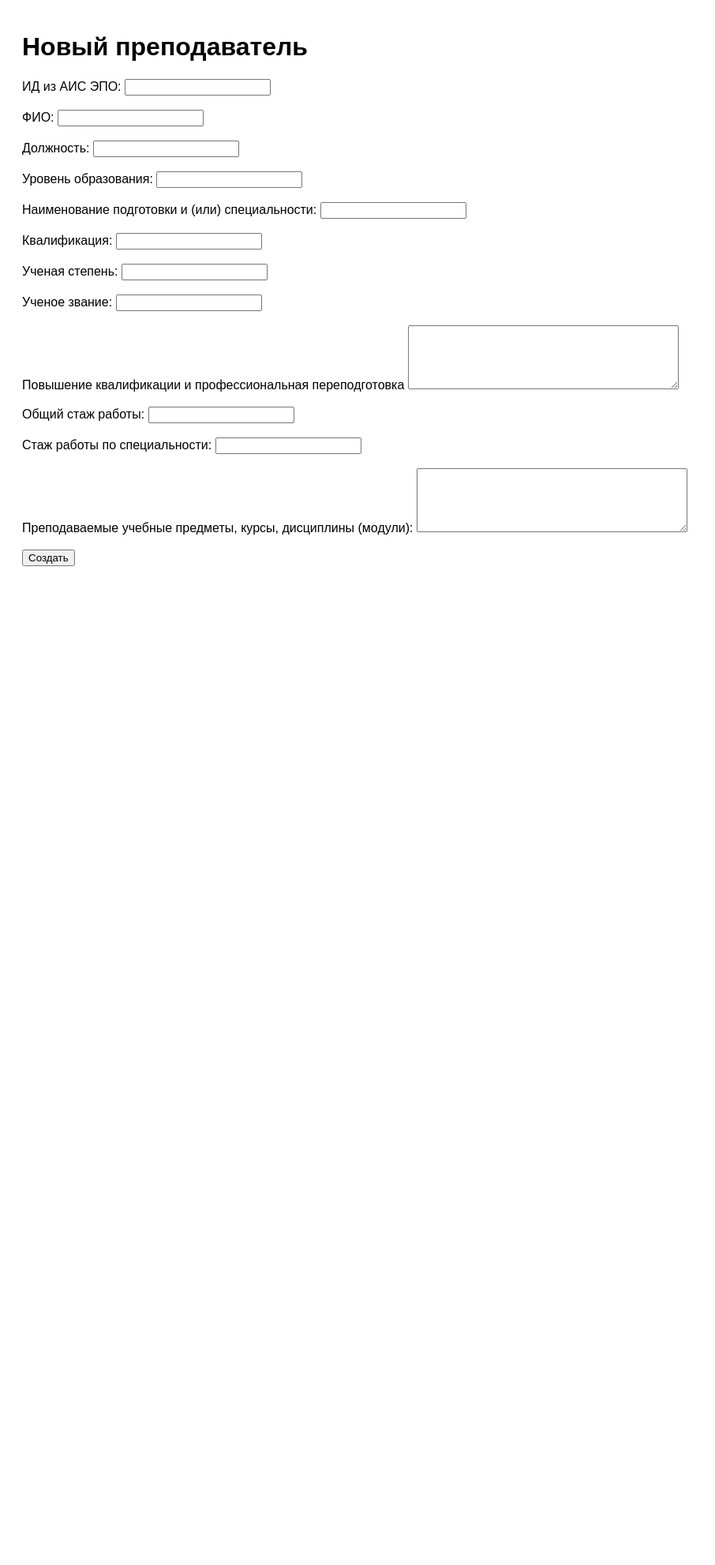
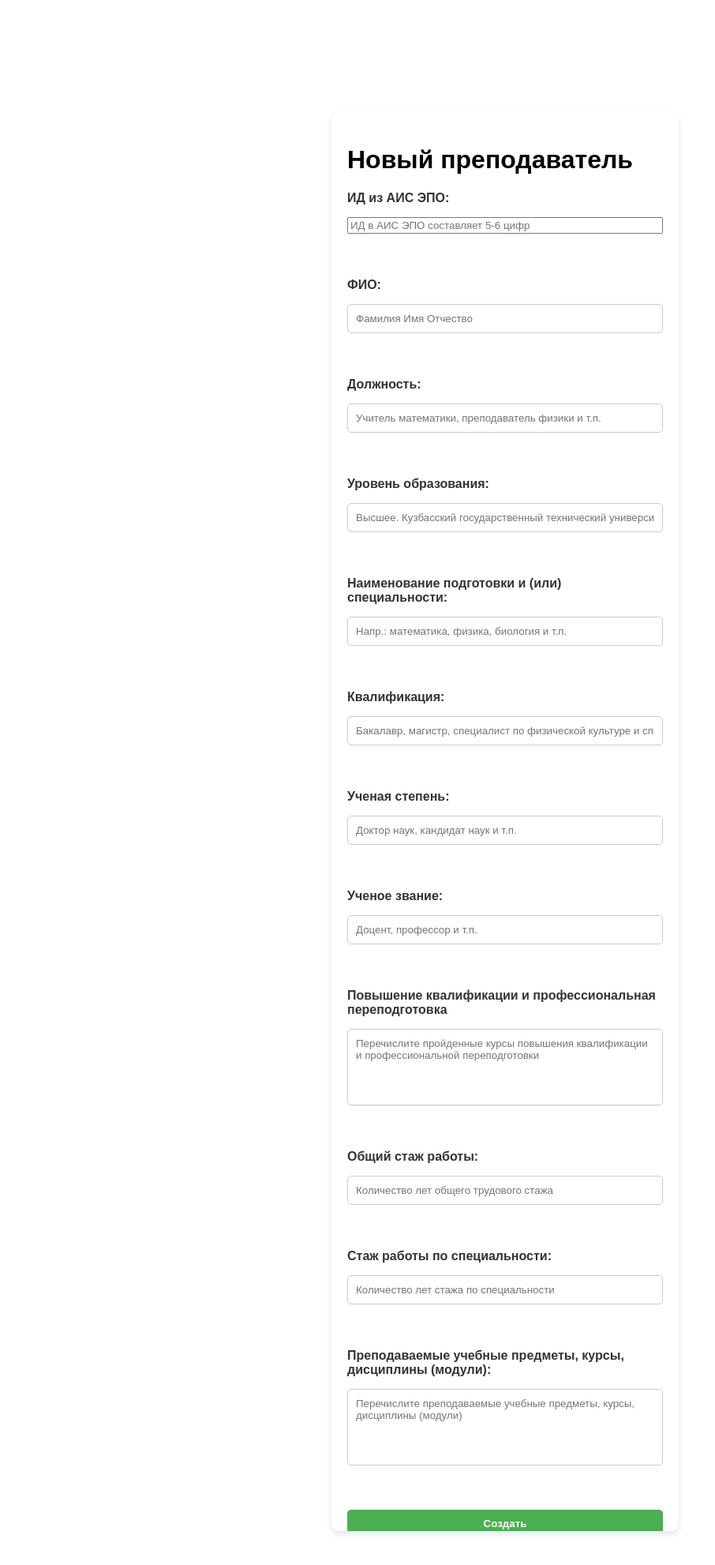
Before and after one commit to cotovieur/kuztagis_employees, a Flask app: page /add in a window 1280 px wide. Shown: the part 46-2028 px from the top of the page at 79% size, without its empty margins (0-906 px from the left). Run offline with Flask 3, Linux system fonts and the light colour scheme.

Commit message:
+style.css
many decorations, scrolling, popup style of worker adding and editing

```diff
--- /dev/null
+++ b/static/css/style.css
@@ -0,0 +1,287 @@
+    body {
+        font-family: Arial, sans-serif;
+        overflow:hidden;
+    }
+    nav {
+        background-color: #f8f8f8;
+        padding: 10px;
+    }
+    nav a {
+        margin-right: 15px;
+    }
+    .content {
+        height: 90vh;
+        overflow-y: auto;
+        padding: 20px;
+    }
+    .scrollable{
+        margin:5px;
+        width: 50%;
+        height:100vh;
+        overflow-y: auto;
+        scrollbar-width: none;
+        max-height: calc(80vh - 20px);
+    }
+    .scrollable::after {
+        content: "";
+        position: absolute;
+        bottom: 0;
+        left: 0;
+        width: 100%;
+        height: 100px; /* Высота градиента */
+        background-image: linear-gradient(
+            to bottom,
+            rgba(255, 255, 255, 0),
+            rgba(255, 255, 255, 1)
+        );
+        pointer-events: none;
+        z-index: 1;
+    }
+
+    /* Состояние без градиента */
+    .no-gradient::after {
+        display: none;
+    }
+    .worker{
+        display: inline-grid;
+        cursor: grab;
+        font-size: 11pt;
+        margin-top: 5px;
+        padding: 7px 7px;
+        border-radius: 10px;
+        background-color: #E3FFE2;
+        color: #197215;
+        transition: transform 0.2s, background-color 0.2s, margin 0.2s, padding 0.2s;
+    }
+    .worker:hover{
+        transform: scale(1.075);
+        /*padding: 10px;*/
+        background-color: #B1E9AF;
+        margin: 0 8px 0 8px;*
+    }
+    .item-specialty {
+        vertical-align: top;
+        padding: 9px 11px;
+        display: inline-block;
+        margin-top: 8px;
+        font-size: 12pt;
+        border-color: #476DB3;
+        border: solid 1px;
+        color: #476DB3;
+        border-radius: 10px;
+    }
+    .item-profession {
+        vertical-align: top;
+        padding: 9px 11px;
+        display: inline-block;
+        margin-top: 8px;
+        font-size: 12pt;
+        border-color: #8B45B9;
+        border: solid 1px;
+        color: #8B45B9;
+        border-radius: 10px;
+    }
+
+    /* Форматирование стрелочки ➤ */
+    .chevron-down-icon {
+        width: 24px;
+        height: 24px;
+        transition: transform 0.3s ease-in-out;
+    }
+
+    /* Раскрытое состояние */
+    details[open] .chevron-down-icon {
+        transform: rotate(-180deg); /* Стрелочка поворачивается вниз */
+    }
+
+    /* Переход при открытии блока */
+    details {
+        overflow: hidden;
+        transition: max-height 0.3s cubic-bezier(.4,.2,.2,1); /* плавная анимация открытия */
+    }
+
+    /* Элементы списка работников скрыты изначально */
+    .worker-list {
+        height: auto;
+        opacity: 0;
+        transform: scaleY(0);
+        transform-origin: top;
+        transition: transform 0.3s, opacity 0.3s;
+        overflow-y: auto;
+    }
+
+    /* Открытие блока: показ содержания */
+    details[open] .worker-list {
+        opacity: 1;
+        transform: scaleY(1);
+        background-color: #F0F0FF; /* Светлый синий фон открытого блока */
+        padding: 10px;
+        border-bottom-left-radius: 10px;
+        border-bottom-right-radius: 10px;
+    }
+
+    /* Кнопка удаления преподавателя */
+    .unassign-button {
+        background-color: transparent;
+        border: none;
+        color: #476DB3;
+        font-weight: bold;
+        cursor: pointer;
+    }
+
+    /* Оформление закрытого состояния (заголовок блока) */
+    .summary span {
+        display: inline-block;
+        vertical-align: middle;
+    }
+
+    /* Скрыть маркеры списка в блоке */
+    .worker-list ul {
+        list-style-type: none;
+        padding: 0;
+        margin: 0;
+    }
+
+    /* Внешний вид пунктов списка сотрудников */
+    .assigned-worker {
+        display: flex;
+        justify-content: space-between;
+        align-items: center;
+        padding: 5px 0;
+    }
+
+    /*Таблица workers*/
+    table {
+        width: 100%;
+        border: none;
+        margin-bottom: 20px;
+        border-collapse: separate;
+        font-size: 11pt;
+    }
+    table thead th {
+        font-weight: normal;
+        text-align: center;
+        border: none;
+        padding: 5px;
+        background: #EDEDED;
+        font-size: 14px;
+        border-top: 1px solid #ddd;
+        position: sticky; /* Шапка фиксируется */
+        top: -20px; /* Прикрепляет шапку к верхнему краю */
+    }
+    table tr th:first-child, .table tr td:first-child {
+        border-left: 1px solid #ddd;
+    }
+    table tr th:last-child, .table tr td:last-child {
+        border-right: 1px solid #ddd;
+    }
+    table thead tr th:first-child {
+        border-radius: 20px 0 0 0;
+    }
+    table thead tr th:last-child {
+        border-radius: 0 20px 0 0;
+    }
+    table tbody td {
+        text-align: left;
+        border: none;
+        padding: 10px 15px;
+        font-size: 14px;
+        vertical-align: top;
+    }
+    table tbody td:last-child{
+        display: inline-flex;
+    }
+    table tbody tr td:first-child{
+        font-size:8pt;
+        color:gray;
+    }
+    table tbody tr:nth-child(even) {
+        background: #F8F8F8;
+    }
+    table tbody tr:last-child td{
+        border-bottom: 1px solid #ddd;
+    }
+    table tbody tr:last-child td:first-child {
+        border-radius: 0 0 0 20px;
+    }
+    table tbody tr:last-child td:last-child {
+        border-radius: 0 0 20px 0;
+    }
+    table button{
+        background-color: transparent;
+        border: none;
+        cursor: pointer;
+    }
+    /*Pop-up изменения данных преподавателя*/
+        .popup {
+        display: none;
+        position: fixed;
+        top: 0;
+        left: 0;
+        width: 100%;
+        height: 100%;
+        background-color: rgba(0, 0, 0, 0.5);
+        z-index: 1;
+    }
+
+    .popup-content {
+        background-color: #ffffff;
+        margin: 10% auto;
+        padding: 20px;
+        border-radius: 10px;
+        box-shadow: 0 4px 8px rgba(0, 0, 0, 0.1);
+        width: 400px; /* Узкое окно */
+        max-width: 90%; /* Автоматическое уменьшение ширины на маленьких экранах */
+        height: 80vh;
+        overflow-y: auto;
+        scrollbar-width: thin;
+    }
+
+    .close {
+        color: #aaa;
+        float: right;
+        font-size: 28px;
+        font-weight: bold;
+        cursor: pointer;
+    }
+
+    .close:hover {
+        color: #333;
+    }
+
+    form {
+        display: grid;
+        gap: 10px;
+    }
+
+    label {
+        display: block;
+        margin-bottom: 5px;
+        font-weight: bold;
+        color: #333;
+    }
+
+    input[type="text"],
+    textarea {
+        padding: 10px;
+        border: 1px solid #ccc;
+        border-radius: 5px;
+        resize: none; /* Возможность увеличить высоту текстового поля */
+        font-family: Arial, sans-serif;
+        font-size: 10pt;
+    }
+
+    button[type="submit"] {
+        background-color: #4CAF50;
+        color: white;
+        padding: 10px 20px;
+        border: none;
+        border-radius: 5px;
+        cursor: pointer;
+        font-weight: bold;
+        transition: background-color 0.3s;
+    }
+
+    button[type="submit"]:hover {
+        background-color: #45a049;
+    }
--- a/templates/add_worker.html
+++ b/templates/add_worker.html
@@ -3,46 +3,49 @@
 {% block title %}+ Новый преподаватель{% endblock %}
 
 {% block content %}
-<h1>Новый преподаватель</h1>
+<div class="popup-content">
+    <h1>Новый преподаватель</h1>
     <form id="addWorkerForm" method="POST" action="{{ url_for('add_worker') }}">
         <label for="aisepo_id">ИД из АИС ЭПО:</label>
-        <input type="number" id="aisepo_id" name="aisepo_id" minlength="5" maxlength="6" required><br><br>
+        <input type="number" id="aisepo_id" name="aisepo_id" required placeholder="ИД в АИС ЭПО составляет 5-6 цифр"><br><br>
 
         <label for="fio">ФИО:</label>
-        <input type="text" id="fio" name="fio" required><br><br>
+        <input type="text" id="fio" name="fio" required placeholder="Фамилия Имя Отчество"><br><br>
 
         <label for="position">Должность:</label>
-        <input type="text" id="position" name="position"><br><br>
+        <input type="text" id="position" name="position" placeholder="Учитель математики, преподаватель физики и т.п."><br><br>
 
         <label for="education_level">Уровень образования:</label>
-        <input type="text" id="education_level" name="education_level" ><br><br>
+        <input type="text" id="education_level" name="education_level" placeholder="Высшее. Кузбасский государственный технический университет"><br><br>
 
         <label for="specialty">Наименование подготовки и (или) специальности:</label>
-        <input type="text" id="specialty" name="specialty" ><br><br>
+        <input type="text" id="specialty" name="specialty" placeholder="Напр.: математика, физика, биология и т.п."><br><br>
 
         <label for="qualification">Квалификация:</label>
-        <input type="text" id="qualification" name="qualification" ><br><br>
+        <input type="text" id="qualification" name="qualification" placeholder="Бакалавр, магистр, специалист по физической культуре и спорту"><br><br>
 
         <label for="academic_degree">Ученая степень:</label>
-        <input type="text" id="academic_degree" name="academic_degree"><br><br>
+        <input type="text" id="academic_degree" name="academic_degree" placeholder="Доктор наук, кандидат наук и т.п."><br><br>
 
         <label for="academic_title">Ученое звание:</label>
-        <input type="text" id="academic_title" name="academic_title"><br><br>
+        <input type="text" id="academic_title" name="academic_title" placeholder="Доцент, профессор и т.п."><br><br>
 
         <label for="professional_retraining">Повышение квалификации и профессиональная переподготовка</label>
-        <textarea type="text" id="professional_retraining" name="professional_retraining" cols="40" rows="5"></textarea><br><br>
+        <textarea type="text" id="professional_retraining" name="professional_retraining" cols="40" rows="5" placeholder="Перечислите пройденные курсы повышения квалификации и профессиональной переподготовки"></textarea><br><br>
 
         <label for="total_experience">Общий стаж работы:</label>
-        <input type="text" id="total_experience" name="total_experience" ><br><br>
+        <input type="text" id="total_experience" name="total_experience" placeholder="Количество лет общего трудового стажа"><br><br>
 
         <label for="specialty_experience">Стаж работы по специальности:</label>
-        <input type="text" id="specialty_experience" name="specialty_experience" ><br><br>
+        <input type="text" id="specialty_experience" name="specialty_experience" placeholder="Количество лет стажа по специальности"><br><br>
 
         <label for="courses">Преподаваемые учебные предметы, курсы, дисциплины (модули):</label>
-        <textarea type="text" id="courses" name="courses" cols="40" rows="5"></textarea><br><br>
+        <textarea type="text" id="courses" name="courses" cols="40" rows="5" placeholder="Перечислите преподаваемые учебные предметы, курсы, дисциплины (модули)"></textarea><br><br>
 
         <button type="submit">Создать</button>
     </form>
+</div>
+
 <script>
     document.addEventListener('DOMContentLoaded', function() {
         const addWorkerForm = document.getElementById('addWorkerForm');
--- a/templates/base.html
+++ b/templates/base.html
@@ -2,114 +2,8 @@
 <html lang="ru">
 <head>
     <meta charset="UTF-8">
+    <link rel="stylesheet" href="{{ url_for('static', filename='css/style.css') }}">
     <title>{% block title %}{% endblock %}</title>
-    <style>
-        body {
-            font-family: Arial, sans-serif;
-        }
-        nav {
-            background-color: #f8f8f8;
-            padding: 10px;
-        }
-        nav a {
-            margin-right: 15px;
-        }
-        .content {
-            padding: 20px;
-        }
-        .worker{
-            display: inline-grid;
-            cursor: grab;
-            font-size: 11pt;
-            margin-top: 5px;
-            padding: 7px 7px;
-            border-radius: 10px;
-            background-color: #E3FFE2;
-            color: #197215;
-            transition: transform 0.2s, background-color 0.2s;
-        }
-        .worker:hover{
-            transform: scale(1.075);
-            background-color: #B1E9AF;
-        }
-        .item {
-            padding: 9px 11px;
-            display: block;
-            margin-top: 8px;
-            font-size: 12pt;
-            border-color: #476DB3;
-            border: solid 1px;
-            color: #476DB3;
-            border-radius: 10px;
-        }
-
-        /* Форматирование стрелочки ➤ */
-        .chevron-down-icon {
-            width: 24px;
-            height: 24px;
-            transition: transform 0.3s ease-in-out;
-        }
-
-        /* Раскрытое состояние */
-        details[open] .chevron-down-icon {
-            transform: rotate(-180deg); /* Стрелочка поворачивается вниз */
-        }
-
-        /* Переход при открытии блока */
-        details {
-            overflow: hidden;
-            transition: max-height 0.3s cubic-bezier(.4,.2,.2,1); /* плавная анимация открытия */
-        }
-
-        /* Элементы списка работников скрыты изначально */
-        .worker-list {
-            height: auto;
-            opacity: 0;
-            transform: scaleY(0);
-            transform-origin: top;
-            transition: transform 0.3s, opacity 0.3s;
-        }
-
-        /* Открытие блока: показ содержания */
-        details[open] .worker-list {
-            opacity: 1;
-            transform: scaleY(1);
-            background-color: #F0F0FF; /* Светлый синий фон открытого блока */
-            padding: 10px;
-            border-bottom-left-radius: 10px;
-            border-bottom-right-radius: 10px;
-        }
-
-        /* Кнопка удаления преподавателя */
-        .unassign-button {
-            background-color: transparent;
-            border: none;
-            color: #476DB3;
-            font-weight: bold;
-            cursor: pointer;
-        }
-
-        /* Оформление закрытого состояния (заголовок блока) */
-        .summary span {
-            display: inline-block;
-            vertical-align: middle;
-        }
-
-        /* Скрыть маркеры списка в блоке */
-        .worker-list ul {
-            list-style-type: none;
-            padding: 0;
-            margin: 0;
-        }
-
-        /* Внешний вид пунктов списка сотрудников */
-        .assigned-worker {
-            display: flex;
-            justify-content: space-between;
-            align-items: center;
-            padding: 5px 0;
-        }
-    </style>
 </head>
 <body>
     <nav>
```
Also changed, not shown: templates/assign.html (+25 -4 lines), templates/workers.html (+9 -38 lines), README.txt.
